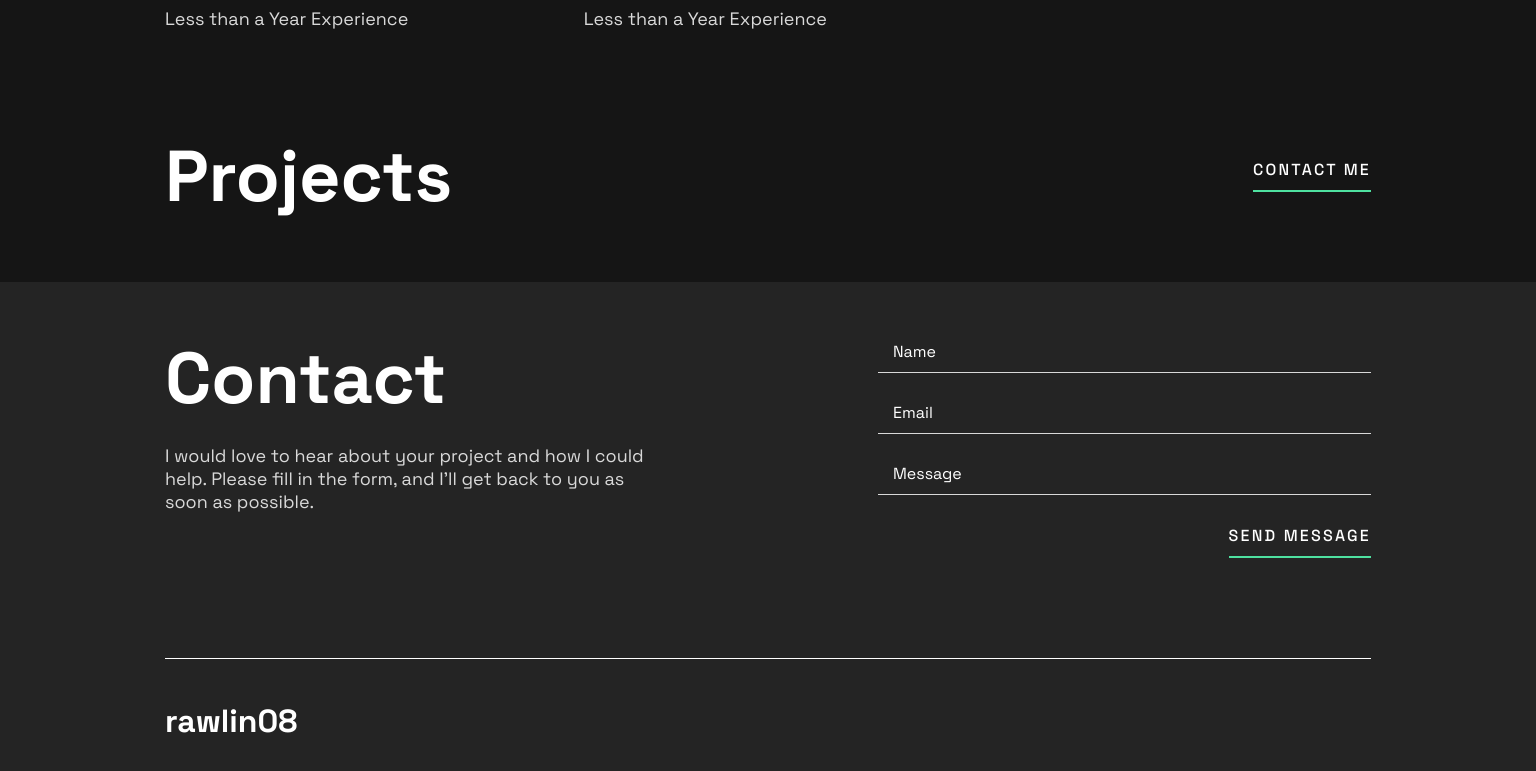
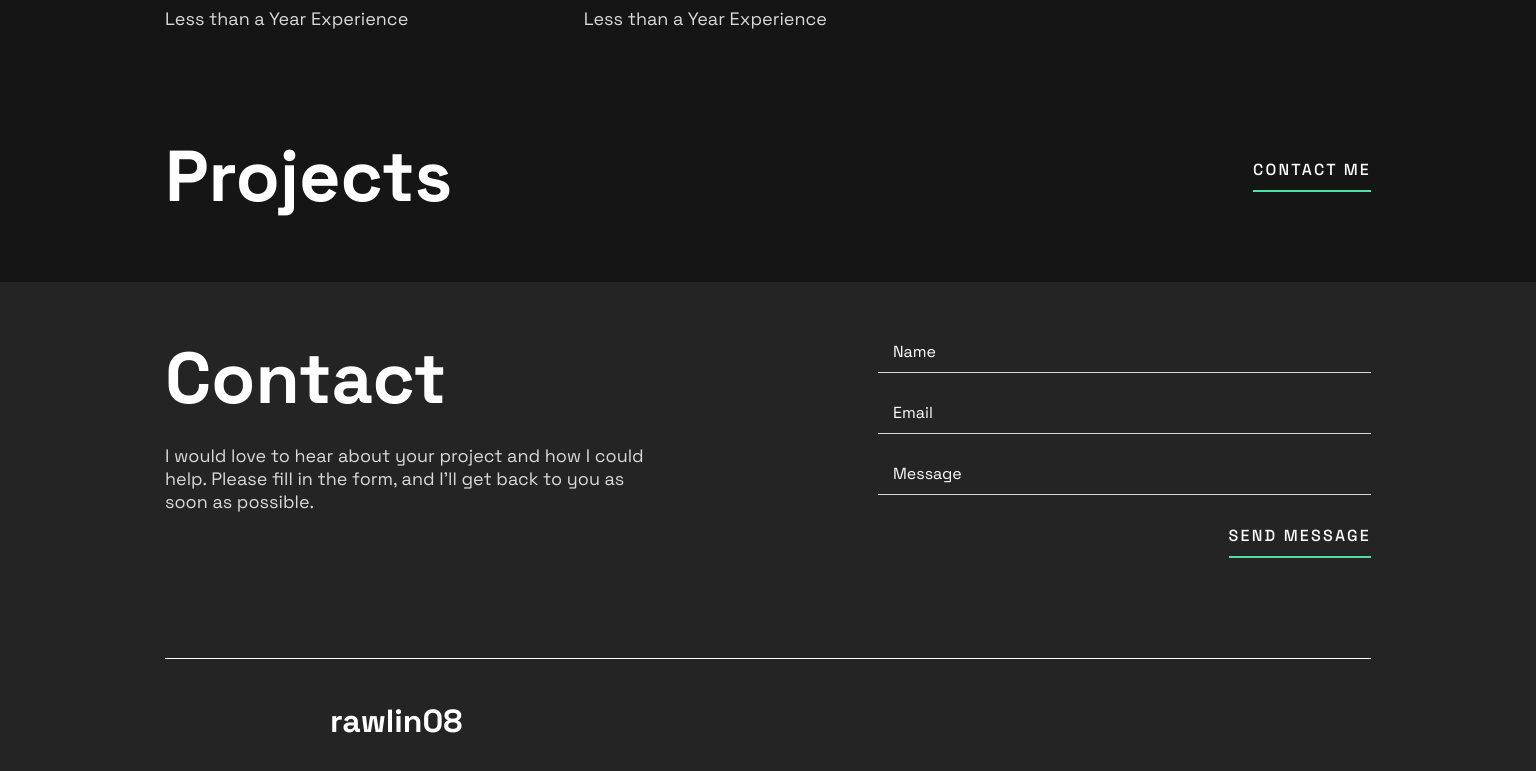
Before and after one commit to rawlin08/portfolio, an Angular app: page / in a window 1536 px wide. Shown: the part 951-1722 px from the top of the page. Built offline with nearby package versions, Linux system fonts and the light colour scheme.

Commit message:
removed unnecessary padding

```diff
--- a/src/styles.css
+++ b/src/styles.css
@@ -284,7 +284,6 @@ footer {
         display: flex;
         align-items: center;
         justify-content: space-between;
-        padding: 40px 0;
     }
 }
 
@@ -292,9 +291,6 @@ footer {
 @media (min-width: 1281px) {
     header {
         padding: 39px 165px;
-    }
-    .socials {
-        padding: 0 40px 0 0;
     }
     main {
         padding: 0 165px;
@@ -333,7 +329,7 @@ footer {
         padding: 50px 165px 0 165px;
     }
     footer {
-        padding: 40px 0;
+        padding: 40px 165px;
     }
 }
 @media (hover: hover) {
```
